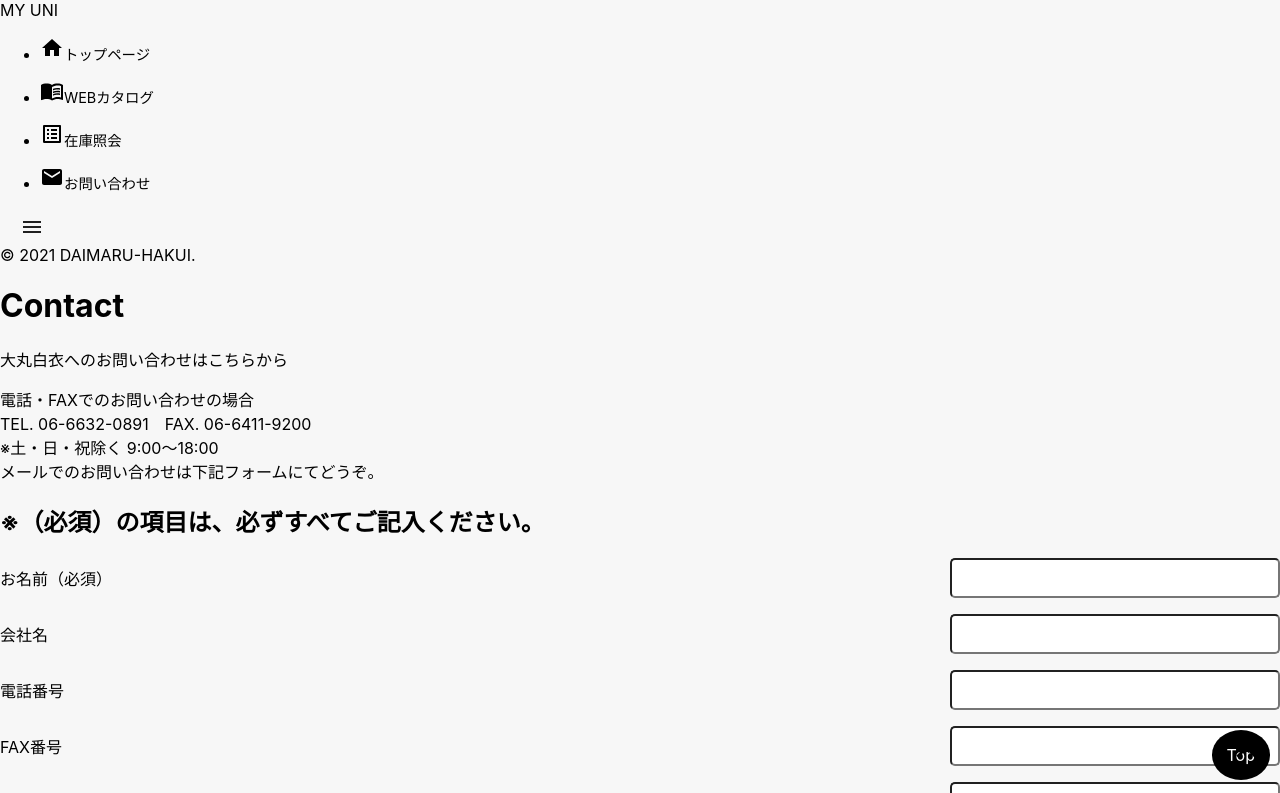
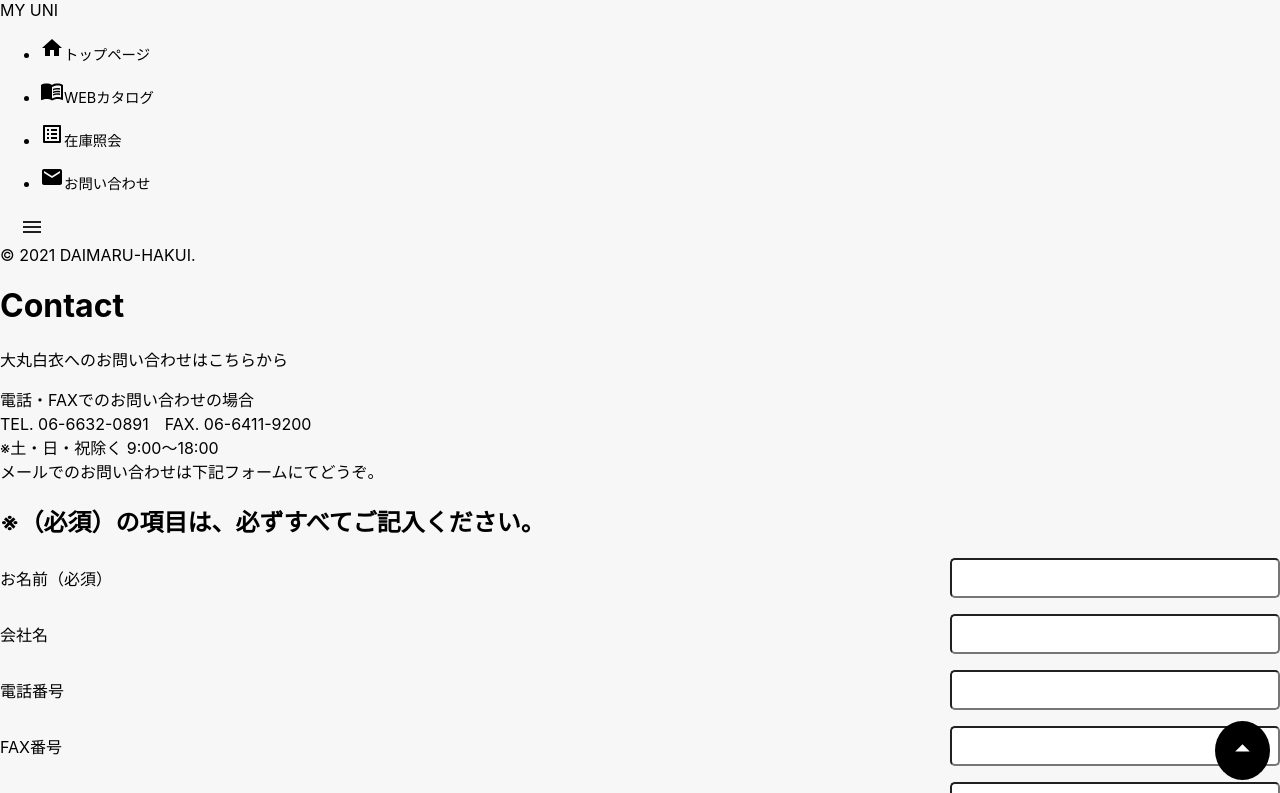
Before and after one commit to sukebon/01project, a Next.js app: page /contact in a window 1280 px wide. Shown: the top 793 px of the page. Built offline with nearby package versions, Linux system fonts and the light colour scheme; no server answers.

Commit message:
scroll top

```diff
--- a/package.json
+++ b/package.json
@@ -14,6 +14,7 @@
     "@material-ui/icons": "^4.11.2",
     "@material-ui/lab": "^4.0.0-alpha.60",
     "@mui/icons-material": "^5.4.4",
+    "@types/react-dom": "^18.0.5",
     "axios": "^0.21.1",
     "emailjs-com": "^3.2.0",
     "next": "12",
@@ -23,9 +24,10 @@
     "sass": "^1.54.5",
     "swiper": "^7.0.1"
   },
+
   "devDependencies": {
     "@types/node": "^18.7.13",
-    "@types/react": "17.0.19",
+    "@types/react": "^18.0.10",
     "autoprefixer": "^10.3.3",
     "eslint": "7.32.0",
     "eslint-config-next": "11.1.0",
--- a/src/components/Layout/Layout.tsx
+++ b/src/components/Layout/Layout.tsx
@@ -20,7 +20,7 @@
           <ScrollTop />
         </main>
       </div>
-      <PopUpArea />
+      {/* <PopUpArea /> */}
     </>
   );
 };
--- a/src/components/ScrollTop/ScrollTop.module.scss
+++ b/src/components/ScrollTop/ScrollTop.module.scss
@@ -2,7 +2,7 @@
   position: fixed;
   bottom: 20px;
   right: 10px;
-  padding: 15px;
+  padding: 10px;
   cursor: pointer;
   border-radius: 50%;
   background-color: black;
--- a/src/components/ScrollTop/ScrollTop.tsx
+++ b/src/components/ScrollTop/ScrollTop.tsx
@@ -1,5 +1,6 @@
 import React from "react";
 import Styles from "./ScrollTop.module.scss";
+import ArrowDropUpIcon from "@material-ui/icons/ArrowDropUp";
 const ScrollTop = () => {
   return (
     <div>
@@ -12,7 +13,7 @@
           });
         }}
       >
-        Top
+        <ArrowDropUpIcon fontSize={"large"} />
       </div>
     </div>
   );
```
Also changed, not shown: 1 other file (tests, documents, lock files or other folders).
